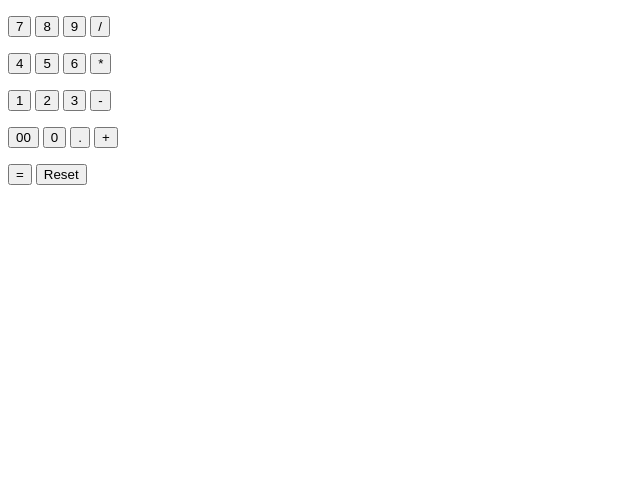
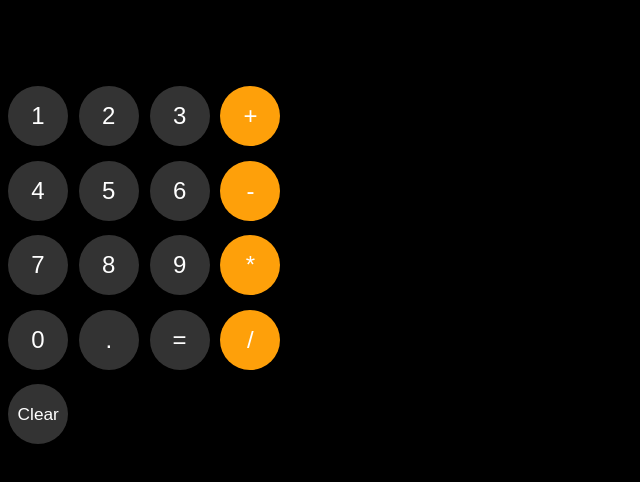
Before and after one commit to coconghi/project11_calculator, a plain HTML site: page index.html in a window 1280 px wide. Shown: the whole page, without its empty margins (0-640 px from the left). Drawn offline with Linux system fonts and the light colour scheme.

Commit message:
css completed

```diff
--- a/index.html
+++ b/index.html
@@ -7,44 +7,43 @@
     <title>Calculator</title>
   </head>
   <body>
-    <p class="js-show-calculation"></p>
+    <p class="js-show-calculation show-calculation"></p>
     <p>
-      <button onclick="updateCalculation('7')">7</button>
-      <button onclick="updateCalculation('8')">8</button>
-      <button onclick="updateCalculation('9')">9</button>
-      <button onclick="updateCalculation(' / ')">/</button>
+      <button class="btn " onclick="updateCalculation('1')">1</button>
+      <button class="btn " onclick="updateCalculation('2')">2</button>
+      <button class="btn " onclick="updateCalculation('3')">3</button>
+      <button class="btn function-btn" onclick="updateCalculation(' + ')">+</button>
     </p>
     <p>
-      <button onclick="updateCalculation('4')">4</button>
-      <button onclick="updateCalculation('5')">5</button>
-      <button onclick="updateCalculation('6')">6</button>
-      <button onclick="updateCalculation(' * ')">*</button>
+      <button class="btn " onclick="updateCalculation('4')">4</button>
+      <button class="btn " onclick="updateCalculation('5')">5</button>
+      <button class="btn " onclick="updateCalculation('6')">6</button>
+      <button class="btn function-btn" onclick="updateCalculation(' - ')">-</button>
     </p>
     <p>
-      <button onclick="updateCalculation('1')">1</button>
-      <button onclick="updateCalculation('2')">2</button>
-      <button onclick="updateCalculation('3')">3</button>
-      <button onclick="updateCalculation(' - ')">-</button>
+      <button class="btn " onclick="updateCalculation('7')">7</button>
+      <button class="btn " onclick="updateCalculation('8')">8</button>
+      <button class="btn " onclick="updateCalculation('9')">9</button>
+      <button class="btn function-btn" onclick="updateCalculation(' * ')">*</button>
     </p>
     <p>
-      <button onclick="updateCalculation('00')">00</button>
-      <button onclick="updateCalculation('0')">0</button>
-      <button onclick="updateCalculation('.')">.</button>
-      <button onclick="updateCalculation(' + ')">+</button>
+      <button class="btn " onclick="updateCalculation('0')">0</button>
+      <button class="btn " onclick="updateCalculation('.')">.</button>
+      <button class="btn "
+        onclick="calculation=eval(calculation);
+      showCalculation(calculation)"
+      >
+        =
+      </button>
+      <button class="btn function-btn" onclick="updateCalculation(' / ')">/</button>
     </p>
-    <button
-      onclick="calculation=eval(calculation);
-    showCalculation(calculation)"
-    >
-      =
-    </button>
-    <button
+    <button class="btn clear-btn"
       onclick="calculation='';
     showCalculation(calculation)
     localStorage.setItem('calculation',calculation)
     "
     >
-      Reset
+      Clear
     </button>
 
     <script src="scripts.js"></script>
--- a/style.css
+++ b/style.css
@@ -0,0 +1,39 @@
+body {
+  background-color: black;
+  width: fit-content;
+  font-size: 1.5em;
+}
+
+p {
+  margin: 0.6em 0;
+}
+
+.btn {
+  font-size: 1em;
+  border: none;
+  border-radius: 50%;
+  width: 2.5em;
+  height: 2.5em;
+  background-color: rgb(51 51 51);
+  color: white;
+  cursor: pointer;
+  margin-right: 0.2em;
+}
+
+.function-btn {
+  background-color: rgb(254 160 10);
+}
+
+.show-calculation {
+  height: 1em;
+  font-size: 1.8em;
+  color: white;
+  font-family: Arial, Helvetica, sans-serif;
+  margin: 0.5em 0;
+}
+
+.clear-btn {
+  font-size: 0.72em;
+  width: 3.5em;
+  height: 3.5em;
+}
```
